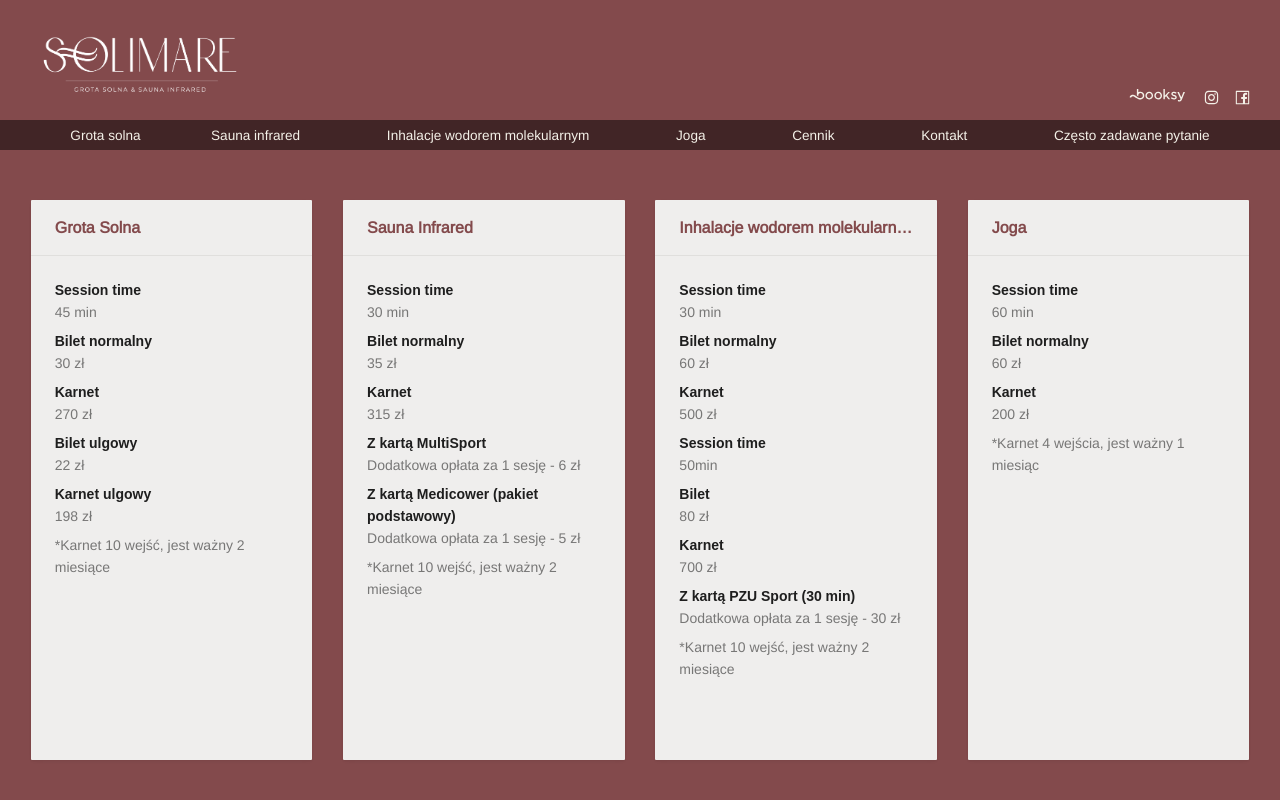
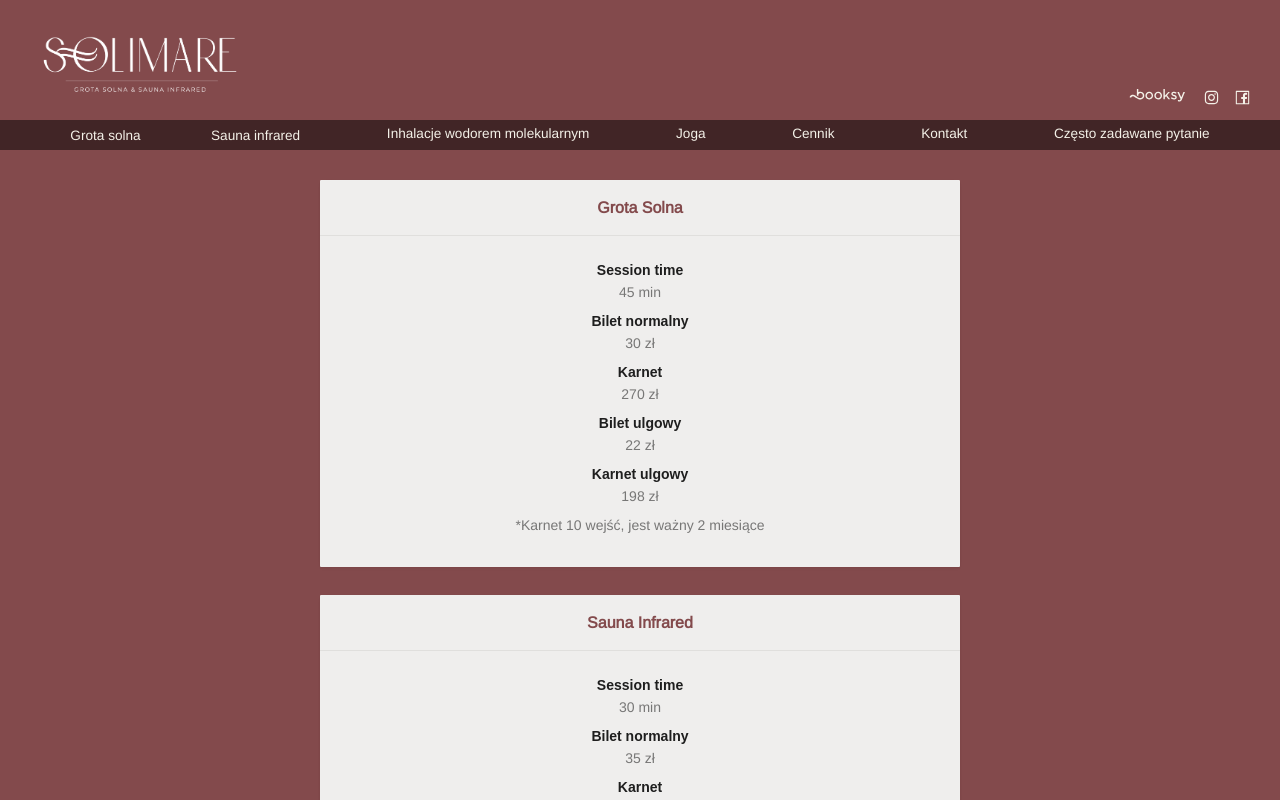
Before and after one commit to MashaBogdanova/solimare, a Next.js app: page /price in a window 1280 px wide. Shown: the top 800 px of the page. Built offline with nearby package versions, Linux system fonts and the light colour scheme; a web font is replaced by a local one.

Commit message:
fix: errors and warnings

```diff
--- a/app/components/footer/Footer.tsx
+++ b/app/components/footer/Footer.tsx
@@ -12,7 +12,7 @@ import SocialMedia from '../header/socialMedia/SocialMedia';
 function Footer() {
   return (
     <footer className={styles.footer}>
-      <Image src={logo} width={180} />
+      <Image src={logo} width={180} alt="logo" />
       <div className={styles.addresses}>
         <div className={styles.address}>
           <EnvironmentOutlined />
--- a/app/components/header/nav/Nav.tsx
+++ b/app/components/header/nav/Nav.tsx
@@ -1,4 +1,4 @@
-import React from 'react';
+import React, { useEffect, useState } from 'react';
 import Link from 'next/link';
 import { Collapse, Popover } from 'antd';
 import navItems from '../../../../configs/navigation.config';
@@ -11,7 +11,12 @@ interface IProps {
 const SCREEN_WIDTH_SMALL = 920;
 
 function Nav({ isSideMenu }: IProps) {
-  const isSmallScreen = window.innerWidth <= SCREEN_WIDTH_SMALL;
+  const [isSmallScreen, setSmallScreen] = useState(false);
+  useEffect(() => {
+    if (window?.innerWidth <= SCREEN_WIDTH_SMALL) {
+      setSmallScreen(true);
+    }
+  }, []);
 
   function createSubItems(children) {
     return children.map((subItem) => (
@@ -49,13 +54,14 @@ function Nav({ isSideMenu }: IProps) {
                 </div>
               }
               trigger="hover"
+              key={item.key}
             >
               <p>{item.label}</p>
             </Popover>
           );
         }
         return (
-          <Link href={item.key} className={styles.navItem}>
+          <Link key={item.key} href={item.key} className={styles.navItem}>
             {item.label}
           </Link>
         );
--- a/app/components/header/nav/_nav.module.scss
+++ b/app/components/header/nav/_nav.module.scss
@@ -30,6 +30,7 @@
 
 .navItem {
   padding-left: 1.2em;
+  margin-bottom: .2em;
 }
 
 .submenu {
--- a/app/components/header/socialMedia/SocialMedia.tsx
+++ b/app/components/header/socialMedia/SocialMedia.tsx
@@ -7,10 +7,10 @@ import styles from './_socialNedia.module.scss';
 import contacts from '../../../../configs/contacts.config';
 
 interface IProps {
-  isHeader?: boolean;
+  isHeader: boolean;
 }
 
-function SocialMedia({ isHeader }: IProps) {
+function SocialMedia({ isHeader = false }: IProps) {
   return (
     <div
       className={`${styles.iconsWrapper} ${
@@ -30,8 +30,4 @@ function SocialMedia({ isHeader }: IProps) {
   );
 }
 
-SocialMedia.defaultProps = {
-  isHeader: false,
-};
-
 export default SocialMedia;
--- a/app/inhalation/page.tsx
+++ b/app/inhalation/page.tsx
@@ -6,7 +6,7 @@ import styles from './_inhalation.module.scss';
 function Inhalation() {
   return (
     <section className={styles.inhalation}>
-      <Image src={photo} className={styles.photo} />
+      <Image src={photo} className={styles.photo} alt="inhalation"/>
       <div className={styles.text}>
         <h1 className={styles.title}>Inhalacje wodorem molekularnym</h1>
         <p className={styles.paragraph}>
--- a/app/price/_price.module.scss
+++ b/app/price/_price.module.scss
@@ -2,18 +2,18 @@
 
 .price {
   display: flex;
-  justify-content: space-evenly;
-  padding-top: 200px;
+  flex-direction: column;
+  align-items: center;
+  padding-top: 180px;
   background-color: $color-primary;
-  width: 100vw;
-  height: 100vh;
 }
 
 .priceCard {
   display: flex;
   flex-direction: column;
-  width: 22vw;
-  height: 70vh;
+  width: 50vw;
+  margin-bottom: 2em;
+  text-align: center;
   color: $color-dark-m;
   & p {
     color: $color-dark-transparent;
--- a/app/price/page.tsx
+++ b/app/price/page.tsx
@@ -12,6 +12,7 @@ function Price() {
             title={price.label}
             bordered={false}
             className={styles.priceCard}
+            key={price.label}
           >
             <>
               <h4>Session time</h4>
--- a/app/salt-cave/page.tsx
+++ b/app/salt-cave/page.tsx
@@ -6,7 +6,7 @@ import styles from './_saltCave.module.scss';
 function SaltCave() {
   return (
     <section className={styles.saltCave}>
-      <Image src={photo} className={styles.photo} />
+      <Image src={photo} className={styles.photo} alt="salt cave"/>
       <div className={styles.text}>
         <h1 className={styles.title}>Grota Solna</h1>
         <p className={styles.paragraph}>
--- a/app/sauna/page.tsx
+++ b/app/sauna/page.tsx
@@ -33,7 +33,7 @@ function Sauna() {
           infrared.
         </p>
       </div>
-      <Image src={photo} className={styles.photo} />
+      <Image src={photo} className={styles.photo} alt="sauna"/>
     </section>
   );
 }
--- a/app/yoga/page.tsx
+++ b/app/yoga/page.tsx
@@ -23,7 +23,7 @@ function Yoga() {
           sposobem na poprawę zdrowia fizycznego i psychicznego.
         </p>
       </div>
-      <Image src={photo} className={styles.photo} />
+      <Image src={photo} className={styles.photo} alt="girl doing yoga" />
     </section>
   );
 }
```
Also changed, not shown: app/favicon.png (added), 1 other file (tests, documents, lock files or other folders).
